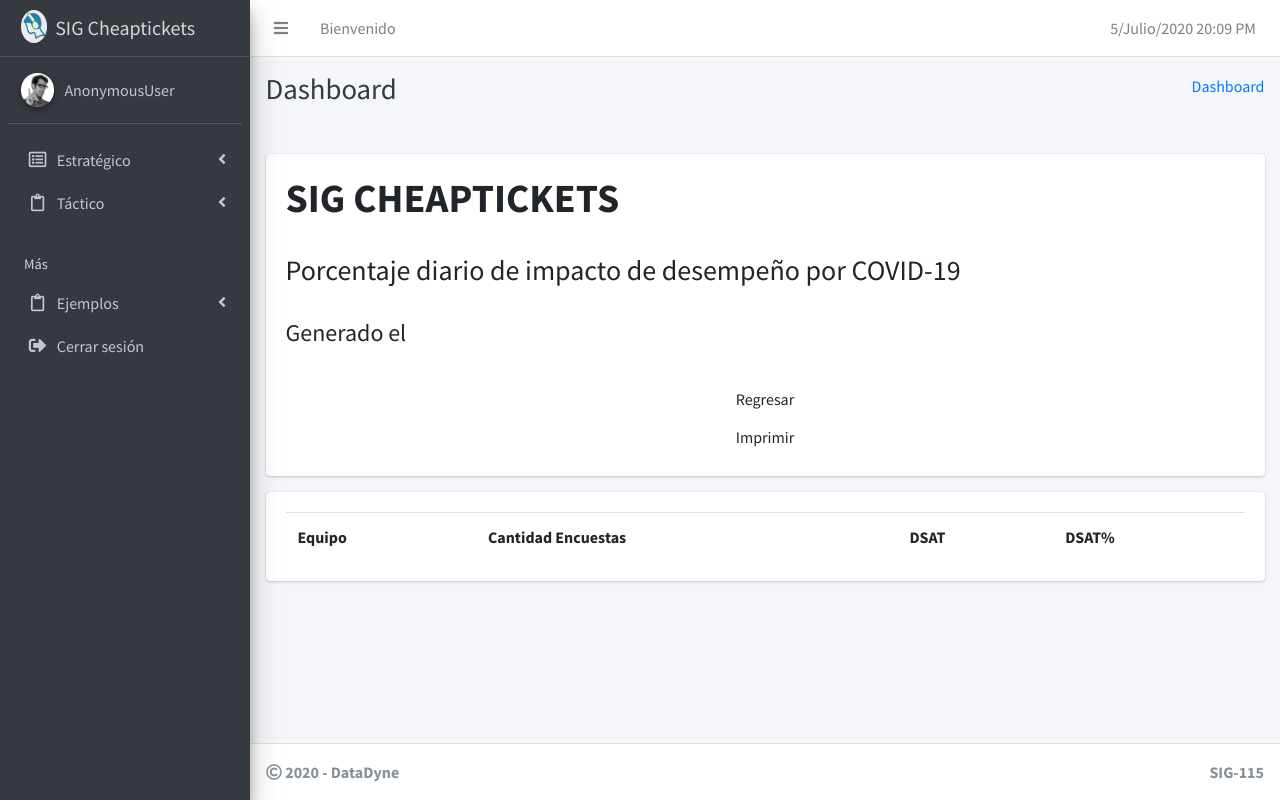
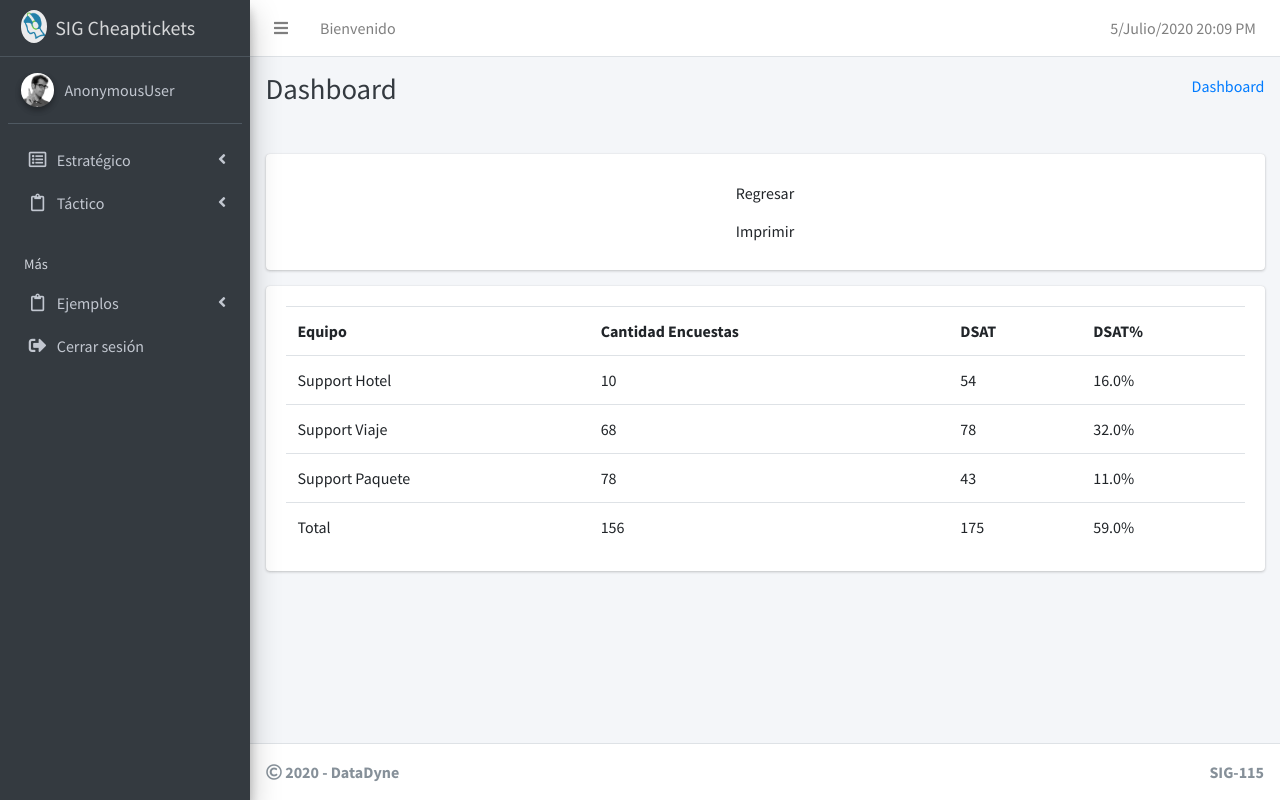
Before and after one commit to Moi1713/proyectoSIG, a Django app: page /desempenio/ in a window 1280 px wide. Run offline with Django 3.2, Linux system fonts and the light colour scheme; lists and menus that the app fills with data are empty; some libraries are stand-ins or nearby versions.

Commit message:
quemando datos en el html

```diff
--- a/control_impactos/templates/control_impactos/desempenio.html
+++ b/control_impactos/templates/control_impactos/desempenio.html
@@ -7,16 +7,9 @@
 		<div class="row">
 			<div class="col-md">
 				<div class="card card-body">
-					<h1><strong>SIG CHEAPTICKETS</strong></h1>
 
-					<br>
-					<h3>Porcentaje diario de impacto de desempeño por COVID-19</h3>
+					<a class="btn" href="">Regresar</a>          <a class="btn" href="{% url 'pdf_download' 'desempenio' %}">Imprimir</a>
 
-					<br>
-					<h4>Generado el </h4>
-					<br>
-					<a class="btn" href="">Regresar</a>
-					<a class="btn" href="{% url 'pdf_download' 'desempenio' %}">Imprimir</a>
 				</div>
 
 				<div class="card card-body">
@@ -27,14 +20,31 @@
 							<th>DSAT</th>
 							<th>DSAT%</th>
 						</tr>
-						{% for impacto in impactos %}
+
 						<tr>
-							<td>{{ impacto.teamName }}</td>
-							<td>{{ impacto.cantidadEncuestas }}</td>
-							<td>{{ impacto.surveyType }}</td>
-							<td>{{ impacto.porcentajeDsat }}</td>
+							<td>Support Hotel</td>
+							<td>10</td>
+							<td>54</td>
+							<td>16.0%</td>
 						</tr>
-						{% endfor %}
+						<tr>
+							<td>Support Viaje</td>
+							<td>68</td>
+							<td>78</td>
+							<td>32.0%</td>
+						</tr>
+						<tr>
+							<td>Support Paquete</td>
+							<td>78</td>
+							<td>43</td>
+							<td>11.0%</td>
+						</tr>
+						<tr>
+							<td>Total</td>
+							<td>156</td>
+							<td>175</td>
+							<td>59.0%</td>
+						</tr>
 					</table>
 				</div>
 			</div>
--- a/control_impactos/views.py
+++ b/control_impactos/views.py
@@ -47,10 +47,8 @@
 	return render(request, 'control_impactos/supervisors.html', { "supervisors":supervisors })
 
 def desempenio(request):
-	empleados = Empleado.objects.all()
-	teamManagers = TeamManager.objects.all()
-	surveys = Survey.objects.all()
-	return render(request, 'control_impactos/desempenio.html', { "surveys":surveys })
+
+	return render(request, 'control_impactos/desempenio.html')
 
 #Generacion de Reportes
 def render_to_pdf(template_src, context_dict={}):
@@ -78,6 +76,6 @@
 		return HttpResponse(pdf, content_type='application/pdf')
 	else:
 		if(type == 'desempenio'):
-			surveys = Survey.objects.all()
-			pdf = render_to_pdf('reportes/desempenio_rep.html', {"surveys":surveys})
+
+			pdf = render_to_pdf('reportes/desempenio_rep.html')
 			return HttpResponse(pdf, content_type='application/pdf')
```
Also changed, not shown: control_impactos/templates/reportes/desempenio_rep.html (+32 -19 lines).
